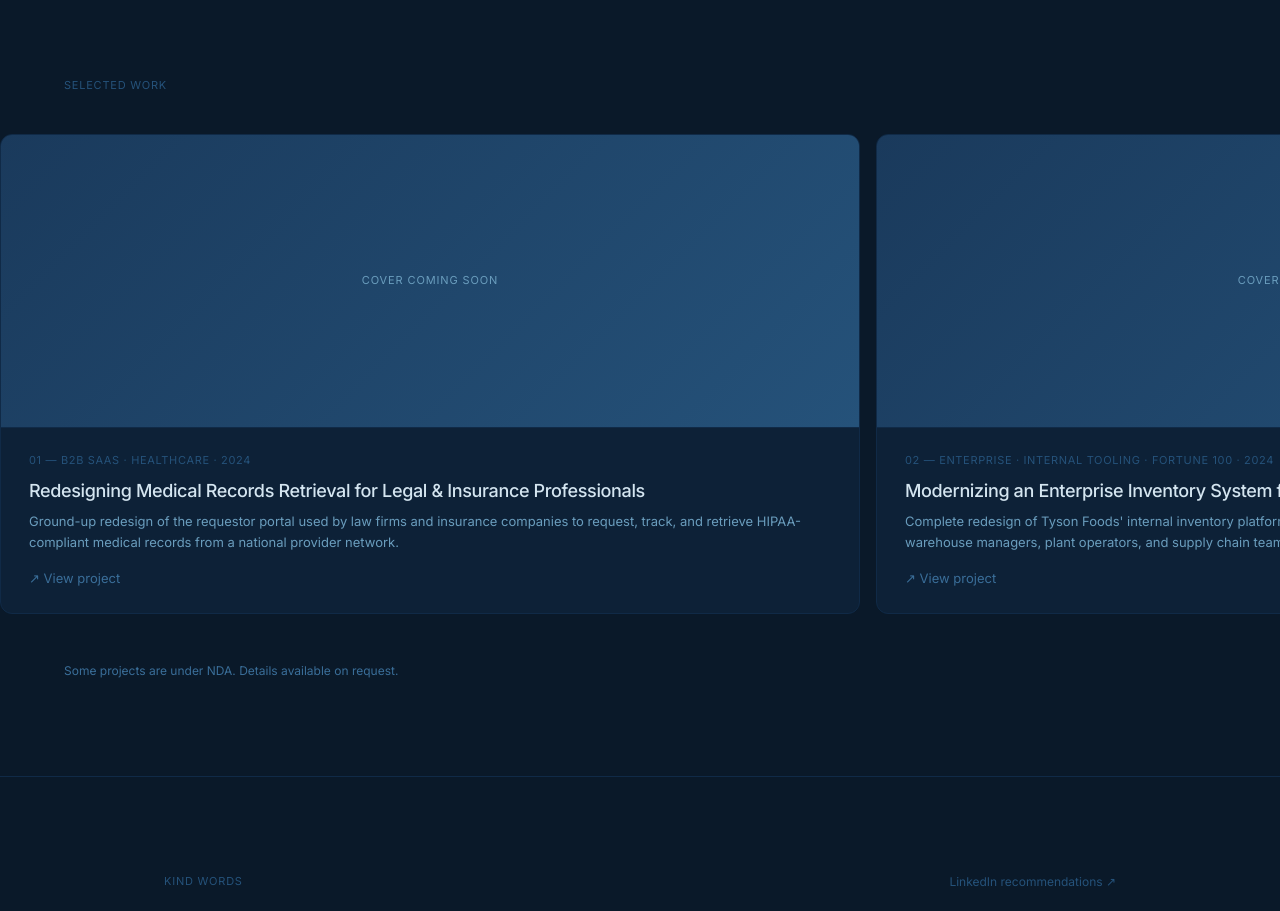
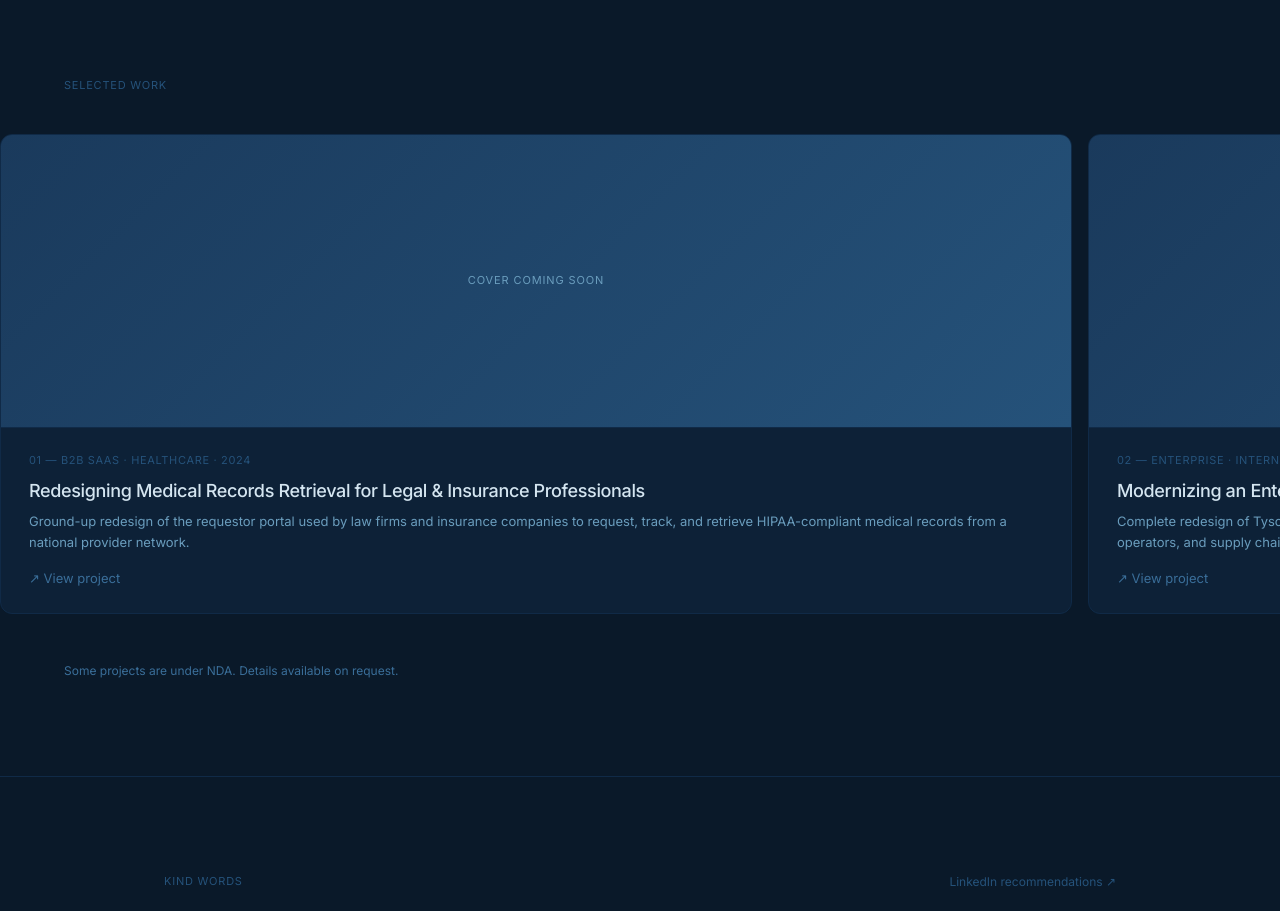
Before and after one commit to muhhagency/muhh-portfolio, a Next.js app: page / in a window 1280 px wide. Shown: the part 820-1731 px from the top of the page. Built offline with nearby package versions, Linux system fonts and the light colour scheme.

Commit message:
Fix project card width for correct peek effect

```diff
--- a/app/Portfolio.tsx
+++ b/app/Portfolio.tsx
@@ -332,7 +332,7 @@ interface Project { num: string; tag: string; title: string; description: string
 function CaseCard({ project }: { project: Project }) {
   return (
     <div className="case-card"
-      style={{ background: C.bgCard, border: `0.5px solid ${C.p200}`, borderRadius: "12px", display: "flex", flexDirection: "column", fontFamily: font, flexShrink: 0, width: "calc(80vw - clamp(20px,5vw,72px))", maxWidth: "860px", minHeight: "60vh", overflow: "hidden" }}
+      style={{ background: C.bgCard, border: `0.5px solid ${C.p200}`, borderRadius: "12px", display: "flex", flexDirection: "column", fontFamily: font, flexShrink: 0, width: "calc(100vw - clamp(20px,5vw,72px) - 10vw - 16px)", minHeight: "60vh", overflow: "hidden" }}
     >
       {/* Cover image */}
       <div style={{ width: "100%", flex: 1, overflow: "hidden", background: C.p300, minHeight: "200px" }}>
```
